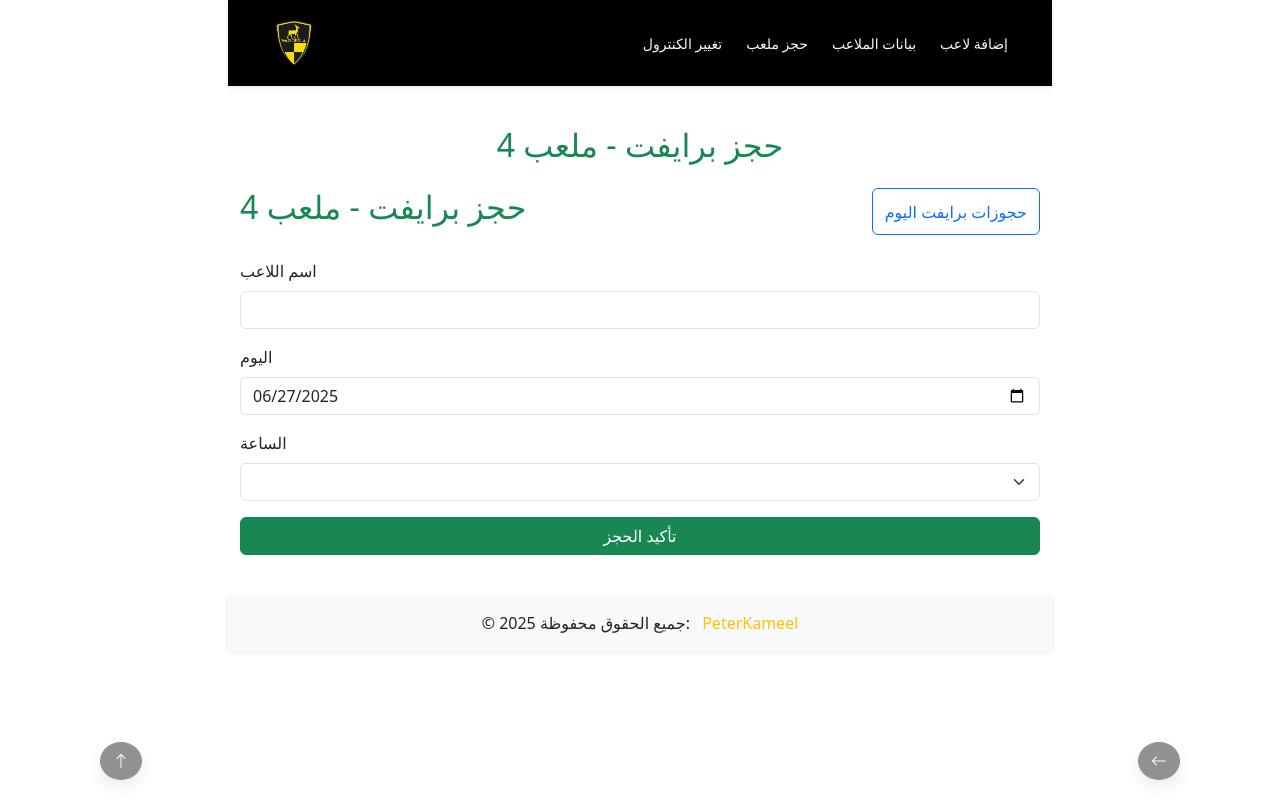
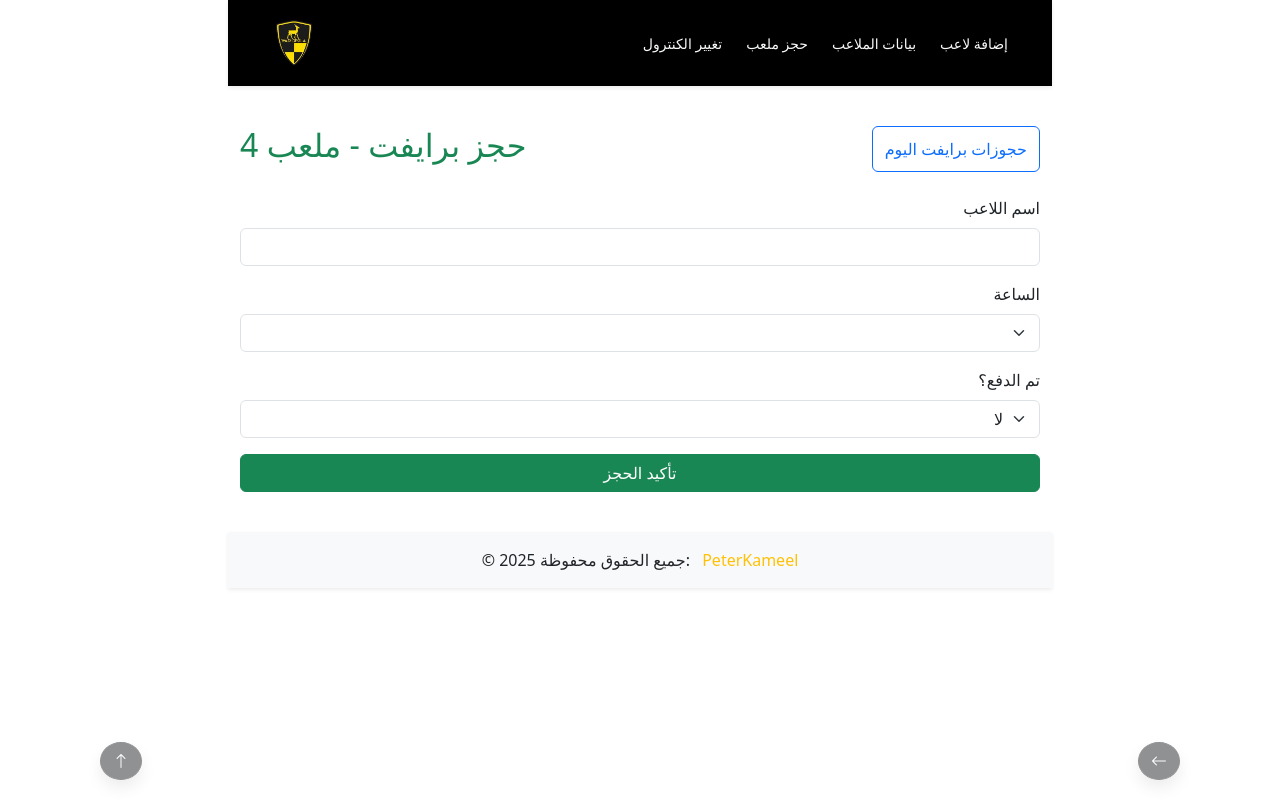
Before and after one commit to peterAlpert/WadiDegla, an Angular app: page /private-booking in a window 1280 px wide. Built offline with nearby package versions, Linux system fonts and the light colour scheme.

Commit message:
edits in private booking

```diff
--- a/src/app/Components/private-booking/private-booking.component.html
+++ b/src/app/Components/private-booking/private-booking.component.html
@@ -1,20 +1,14 @@
 <div class="container py-4">
-    <h2 class="text-center text-success mb-4">حجز برايفت - ملعب 4</h2>
     <div class="d-flex justify-content-between mb-4">
         <h2 class="text-success">حجز برايفت - ملعب 4</h2>
         <button class="btn btn-outline-primary" (click)="viewTodayPrivateBookings()">حجوزات برايفت اليوم</button>
     </div>
 
 
-    <form (ngSubmit)="submitBooking()" #form="ngForm">
+    <form (ngSubmit)="submitBooking()" #form="ngForm" dir="rtl">
         <div class="mb-3">
             <label class="form-label">اسم اللاعب</label>
             <input type="text" class="form-control" required [(ngModel)]="booking.playerName" name="playerName">
-        </div>
-
-        <div class="mb-3">
-            <label class="form-label">اليوم</label>
-            <input type="date" class="form-control" [(ngModel)]="booking.date" name="date">
         </div>
 
         <div class="mb-3">
@@ -24,6 +18,14 @@
             </select>
         </div>
 
+        <div class="mb-3">
+            <label class="form-label">تم الدفع؟</label>
+            <select class="form-select" [(ngModel)]="booking.isPaid" name="isPaid">
+                <option [ngValue]="true">نعم</option>
+                <option [ngValue]="false">لا</option>
+            </select>
+        </div>
+
         <button type="submit" class="btn btn-success w-100">تأكيد الحجز</button>
     </form>
 </div>
--- a/src/app/Components/private-booking/private-booking.component.ts
+++ b/src/app/Components/private-booking/private-booking.component.ts
@@ -18,8 +18,11 @@ export class PrivateBookingComponent implements OnInit {
     stadiumNo: 4,
     date: '',
     timeSlot: '',
-    type: 'private'
+    type: 'private',
+    isPaid: false,
+    controlName: ''
   };
+
 
   timeSlots: string[] = [];
 
@@ -30,8 +33,15 @@ export class PrivateBookingComponent implements OnInit {
   ) { }
 
   ngOnInit(): void {
-    this.setTodayDate();
+    const today = new Date().toISOString().split('T')[0];
+    this.booking.date = today;
+
+    const controlName = localStorage.getItem('controlName');
+    this.booking.controlName = controlName ?? 'غير معروف';
+
     this.generatePrivateTimeSlots();
+
+
   }
 
   setTodayDate() {
@@ -72,7 +82,6 @@ export class PrivateBookingComponent implements OnInit {
           return;
         }
 
-        // لو مش محجوزة، يتم الحجز
         this._BookingService.addBooking(this.booking).subscribe({
           next: () => {
             this._Toastr.success('✅ تم حجز ملعب 4 بنجاح');
@@ -89,6 +98,7 @@ export class PrivateBookingComponent implements OnInit {
     });
   }
 
+
   viewTodayPrivateBookings() {
     this._Router.navigate(['/private-bookings-today']);
   }
--- a/src/app/Components/private-bookings-today/private-bookings-today.component.ts
+++ b/src/app/Components/private-bookings-today/private-bookings-today.component.ts
@@ -14,18 +14,27 @@ import { BookingService } from '../../Services/booking.service';
           <tr>
             <th>اللاعب</th>
             <th>الساعة</th>
+            <th>تم الدفع</th>
+            <th>الكنترول</th>
           </tr>
         </thead>
         <tbody>
           <tr *ngFor="let booking of privateBookings">
             <td>{{ booking.playerName }}</td>
             <td>{{ booking.timeSlot }}</td>
+            <td>
+              <span [class]="booking.isPaid ? 'text-success' : 'text-danger'">
+                {{ booking.isPaid ? '✔️ نعم' : '❌ لا' }}
+              </span>
+            </td>
+            <td>{{ booking.controlName || 'غير محدد' }}</td>
           </tr>
           <tr *ngIf="privateBookings.length === 0">
-            <td colspan="2">لا توجد حجوزات حتى الآن</td>
+            <td colspan="4">لا توجد حجوزات حتى الآن</td>
           </tr>
         </tbody>
       </table>
+
     </div>
   `
 })
```
